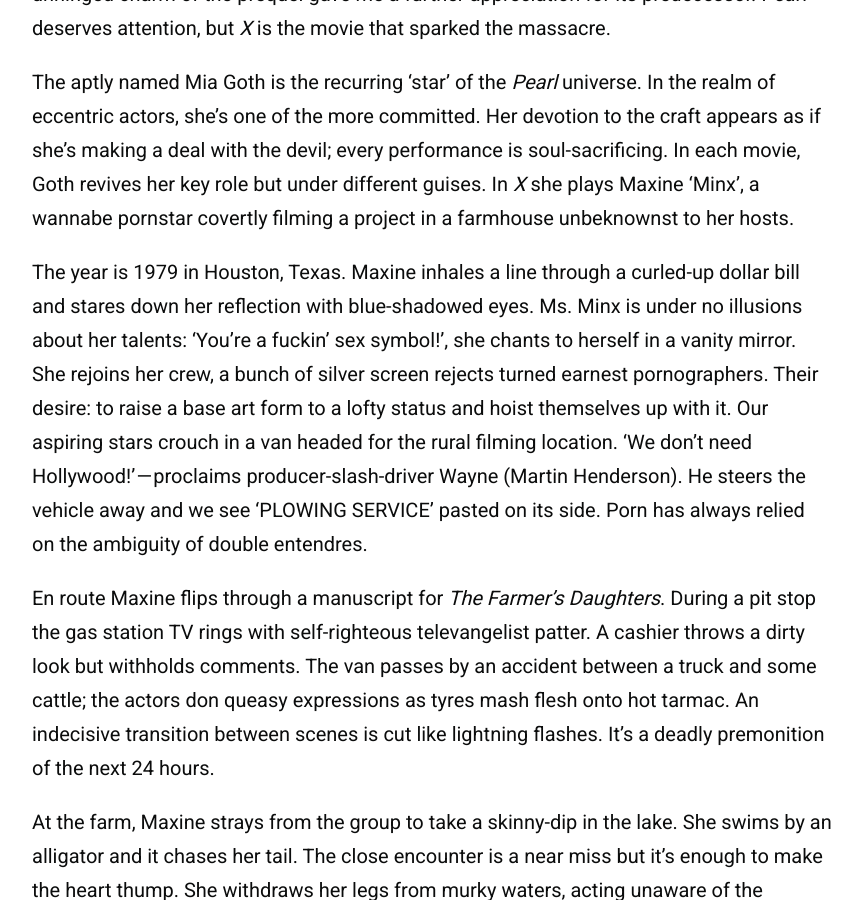
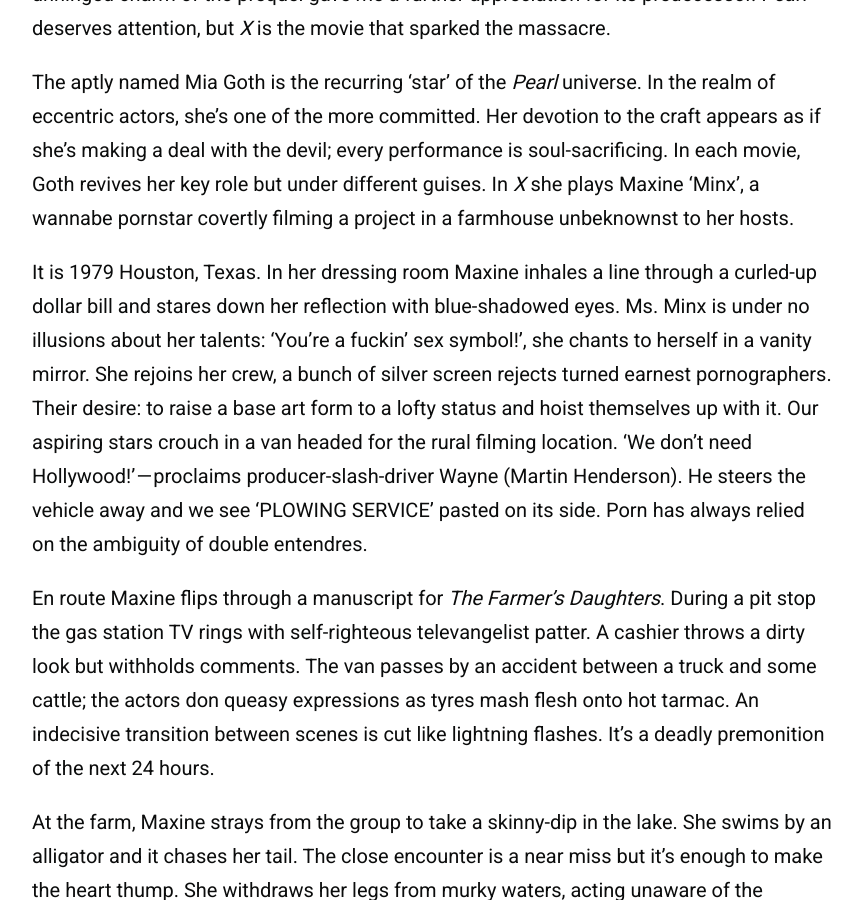
Before and after one commit to zoeurl/zoedowney.github.io, a Jekyll site: the page built from _posts/2023-07-23-X.md, in a window 1280 px wide and 900 px high, scrolled down 1201 px. Shown: the whole window, without its empty margins (208-1070 px from the left). Built offline with Jekyll 4.4.1, drawn with Linux system fonts in a browser that asks for light colours.

Commit message:
Update 2023-07-23-X.md

```diff
--- a/_posts/2023-07-23-X.md
+++ b/_posts/2023-07-23-X.md
@@ -16,7 +16,7 @@
 
 The aptly named Mia Goth is the recurring ‘star’ of the _Pearl_ universe. In the realm of eccentric actors, she’s one of the more committed. Her devotion to the craft appears as if she’s making a deal with the devil; every performance is soul-sacrificing. In each movie, Goth revives her key role but under different guises. In _X_ she plays Maxine ‘Minx’, a wannabe pornstar covertly filming a project in a farmhouse unbeknownst to her hosts.
 
-The year is 1979 in Houston, Texas. Maxine inhales a line through a curled-up dollar bill and stares down her reflection with blue-shadowed eyes. Ms. Minx is under no illusions about her talents: ‘You’re a fuckin’ sex symbol!’, she chants to herself in a vanity mirror. She rejoins her crew, a bunch of silver screen rejects turned earnest pornographers. Their desire: to raise a base art form to a lofty status and hoist themselves up with it. Our aspiring stars crouch in a van headed for the rural filming location. ‘We don’t need Hollywood!’ — proclaims producer-slash-driver Wayne (Martin Henderson). He steers the vehicle away and we see ‘PLOWING SERVICE’ pasted on its side. Porn has always relied on the ambiguity of double entendres.
+It is 1979 Houston, Texas. In her dressing room Maxine inhales a line through a curled-up dollar bill and stares down her reflection with blue-shadowed eyes. Ms. Minx is under no illusions about her talents: ‘You’re a fuckin’ sex symbol!’, she chants to herself in a vanity mirror. She rejoins her crew, a bunch of silver screen rejects turned earnest pornographers. Their desire: to raise a base art form to a lofty status and hoist themselves up with it. Our aspiring stars crouch in a van headed for the rural filming location. ‘We don’t need Hollywood!’ — proclaims producer-slash-driver Wayne (Martin Henderson). He steers the vehicle away and we see ‘PLOWING SERVICE’ pasted on its side. Porn has always relied on the ambiguity of double entendres.
 
 En route Maxine flips through a manuscript for _The Farmer’s Daughters_. During a pit stop the gas station TV rings with self-righteous televangelist patter. A cashier throws a dirty look but withholds comments. The van passes by an accident between a truck and some cattle; the actors don queasy expressions as tyres mash flesh onto hot tarmac. An indecisive transition between scenes is cut like lightning flashes. It’s a deadly premonition of the next 24 hours.
 
```
